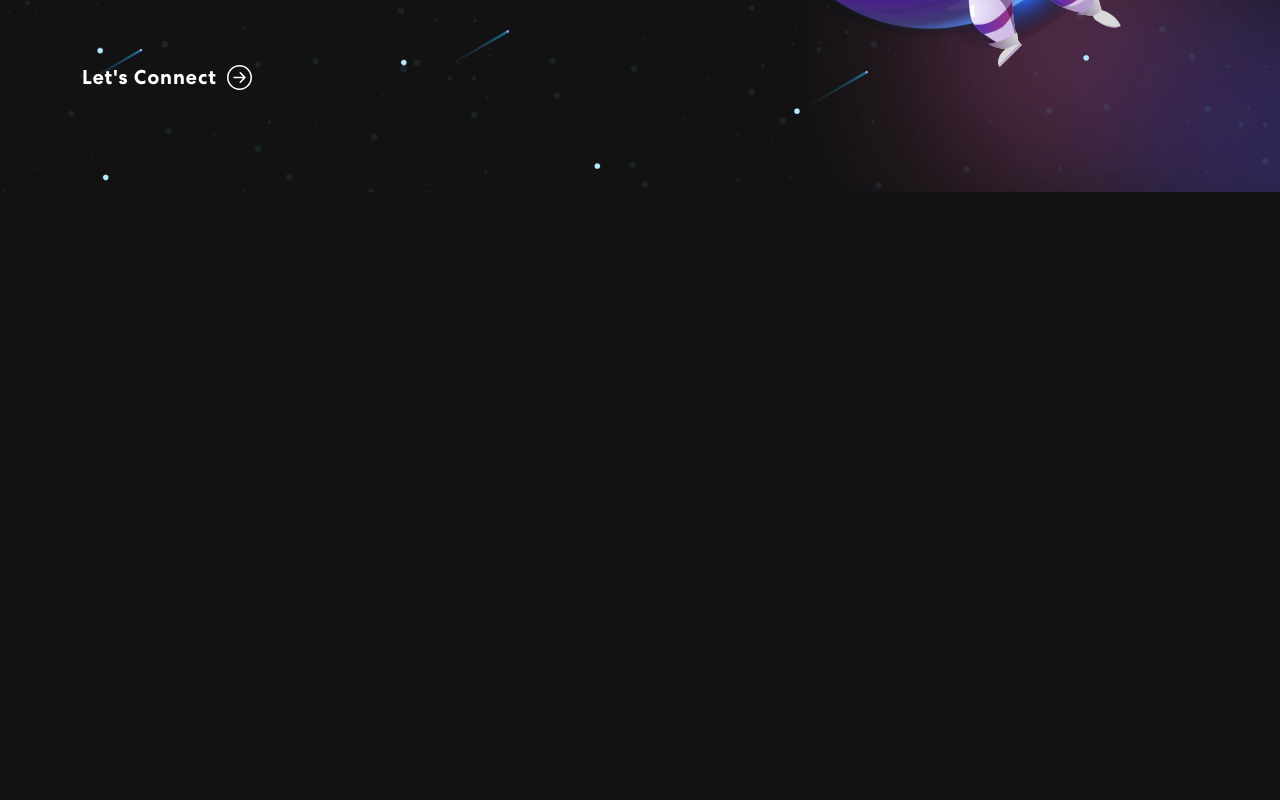
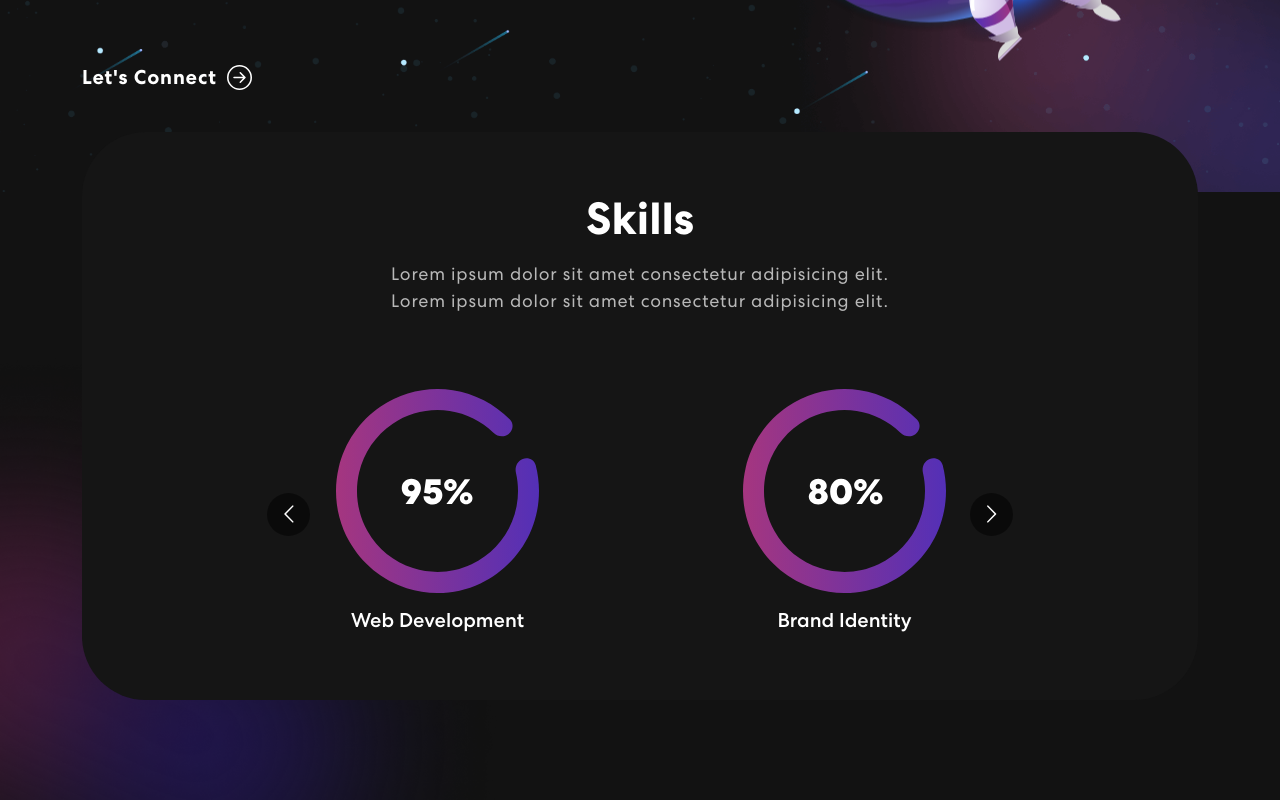
Before and after one commit to Shaurya-dub/reactSamplePortfolio, a React (Create React App) app: page / in a window 1280 px wide. Shown: the part 580-1380 px from the top of the page. Before the commit the page ends 800 px from the top, so only its background shows below. Built offline with nearby package versions, Linux system fonts and the light colour scheme.

Commit message:
made skills component

```diff
--- a/package.json
+++ b/package.json
@@ -11,6 +11,7 @@
     "react-bootstrap": "^2.5.0",
     "react-bootstrap-icons": "^1.9.1",
     "react-dom": "^18.2.0",
+    "react-multi-carousel": "^2.8.2",
     "react-scripts": "5.0.1",
     "web-vitals": "^2.1.4"
   },
--- a/src/App.js
+++ b/src/App.js
@@ -2,6 +2,7 @@
 import "./App.css";
 import { NavBar } from "./components/NavBar";
 import { Banner } from "./components/Banner";
+import { Skills } from "./components/Skills";
 import "bootstrap/dist/css/bootstrap.min.css";
 
 function App() {
@@ -9,6 +10,7 @@
     <div className="App">
       <NavBar />
       <Banner />
+      <Skills />
     </div>
   );
 }
--- /dev/null
+++ b/src/components/Skills.js
@@ -0,0 +1,77 @@
+import { Container, Col, Row } from "react-bootstrap";
+import Carousel from "react-multi-carousel";
+import "react-multi-carousel/lib/styles.css";
+import meter1 from "../assets/img/meter1.svg";
+import meter2 from "../assets/img/meter2.svg";
+import meter3 from "../assets/img/meter3.svg";
+import colorSharp from "../assets/img/color-sharp.png";
+export const Skills = () => {
+  const responsive = {
+    superLargeDesktop: {
+      // the naming can be any, depends on you.
+      breakpoint: { max: 4000, min: 3000 },
+      items: 5,
+    },
+    desktop: {
+      breakpoint: { max: 3000, min: 1024 },
+      items: 3,
+    },
+    tablet: {
+      breakpoint: { max: 1024, min: 464 },
+      items: 2,
+    },
+    mobile: {
+      breakpoint: { max: 464, min: 0 },
+      items: 1,
+    },
+  };
+
+  return (
+    <section className="skill" id="skills">
+      <Container>
+        <Row>
+          <Col>
+            <div className="skill-bx">
+              <h2>Skills</h2>
+              <p>
+                Lorem ipsum dolor sit amet consectetur adipisicing elit.{" "}
+                <br></br> Lorem ipsum dolor sit amet consectetur adipisicing
+                elit.{" "}
+              </p>
+              <Carousel
+                responsive={responsive}
+                infinite={true}
+                className="skill-slider"
+              >
+                <div className="item">
+                  <img src={meter1} alt="Image" />
+                  <h5>Web Development</h5>
+                </div>
+
+                <div className="item">
+                  <img src={meter2} alt="Image" />
+                  <h5>Brand Identity</h5>
+                </div>
+
+                <div className="item">
+                  <img src={meter3} alt="Image" />
+                  <h5>Logo Design</h5>
+                </div>
+
+                <div className="item">
+                  <img src={meter1} alt="Image" />
+                  <h5>Web Development</h5>
+                </div>
+              </Carousel>
+            </div>
+          </Col>
+        </Row>
+      </Container>
+      <img
+        className="background-image-left"
+        src={colorSharp}
+        alt="background color"
+      />
+    </section>
+  );
+};
```
Also changed, not shown: 1 other file (tests, documents, lock files or other folders).
